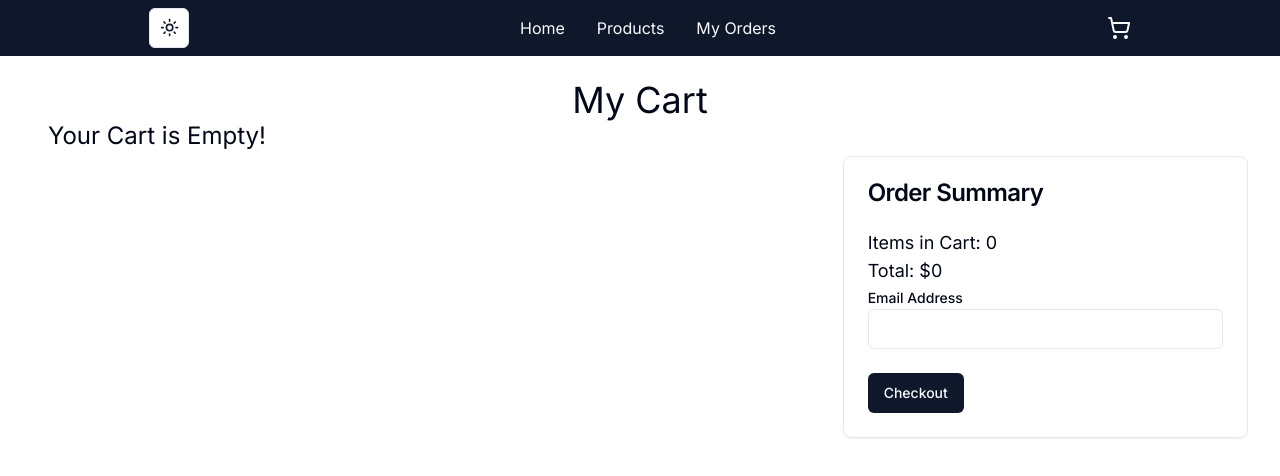
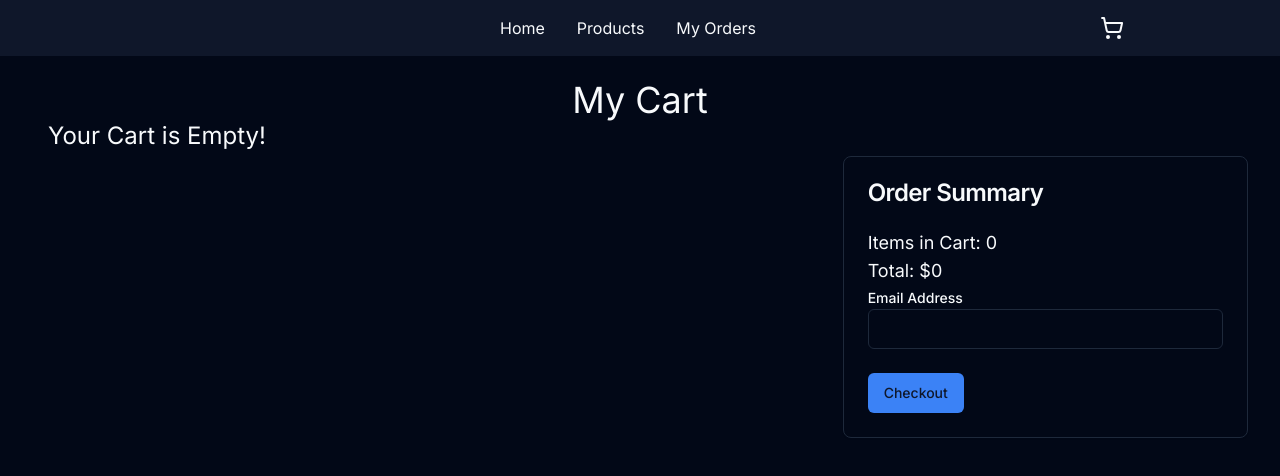
Before and after one commit to edtan094/ecommerce-store, a Next.js app: page /cart in a window 1280 px wide. Shown: the top 476 px of the page. Built offline with nearby package versions, Linux system fonts and the light colour scheme.

Commit message:
Adjusted back ground colors.

```diff
--- a/src/app/globals.css
+++ b/src/app/globals.css
@@ -3,6 +3,53 @@
 @tailwind utilities;
 
 @layer base {
+  :root {
+    --background: 0 0% 100%;
+    --foreground: 222.2 84% 4.9%;
+    --card: 0 0% 100%;
+    --card-foreground: 222.2 84% 4.9%;
+    --popover: 0 0% 100%;
+    --popover-foreground: 222.2 84% 4.9%;
+    --primary: 221.2 83.2% 53.3%;
+    --primary-foreground: 210 40% 98%;
+    --secondary: 210 40% 96.1%;
+    --secondary-foreground: 222.2 47.4% 11.2%;
+    --muted: 210 40% 96.1%;
+    --muted-foreground: 215.4 16.3% 46.9%;
+    --accent: 210 40% 96.1%;
+    --accent-foreground: 222.2 47.4% 11.2%;
+    --destructive: 0 84.2% 60.2%;
+    --destructive-foreground: 210 40% 98%;
+    --border: 214.3 31.8% 91.4%;
+    --input: 214.3 31.8% 91.4%;
+    --ring: 221.2 83.2% 53.3%;
+    --radius: 0.5rem;
+  }
+
+  .dark {
+    --background: 222.2 84% 4.9%;
+    --foreground: 210 40% 98%;
+    --card: 222.2 84% 4.9%;
+    --card-foreground: 210 40% 98%;
+    --popover: 222.2 84% 4.9%;
+    --popover-foreground: 210 40% 98%;
+    --primary: 217.2 91.2% 59.8%;
+    --primary-foreground: 222.2 47.4% 11.2%;
+    --secondary: 217.2 32.6% 17.5%;
+    --secondary-foreground: 210 40% 98%;
+    --muted: 217.2 32.6% 17.5%;
+    --muted-foreground: 215 20.2% 65.1%;
+    --accent: 217.2 32.6% 17.5%;
+    --accent-foreground: 210 40% 98%;
+    --destructive: 0 62.8% 30.6%;
+    --destructive-foreground: 210 40% 98%;
+    --border: 217.2 32.6% 17.5%;
+    --input: 217.2 32.6% 17.5%;
+    --ring: 224.3 76.3% 48%;
+  }
+}
+
+/* @layer base {
     :root {
       --background: 0 0% 100%;
       --foreground: 222.2 84% 4.9%;
@@ -64,7 +111,7 @@
       --input: 217.2 32.6% 17.5%;
       --ring: 212.7 26.8% 83.9%;
     }
-  }
+  } */
 
 @layer base {
   * {
--- a/src/app/layout.tsx
+++ b/src/app/layout.tsx
@@ -27,7 +27,7 @@
       >
         <ThemeProvider
           attribute="class"
-          defaultTheme="system"
+          defaultTheme="dark"
           enableSystem
           disableTransitionOnChange
         >
--- a/src/components/Nav.tsx
+++ b/src/components/Nav.tsx
@@ -11,8 +11,9 @@
   children,
 }: Readonly<{ children: React.ReactNode }>) {
   return (
-    <nav className="bg-primary text-primary-foreground flex justify-around">
-      <ThemeToggle />
+    <nav className=" bg-primary-foreground text-secondary-foreground flex justify-around">
+      {/* <ThemeToggle /> */}
+      <div></div>
       <div className="flex justify-center px-4">{children}</div>
       <div className=" flex items-center">
         <Link href="/cart">
```
Also changed, not shown: src/app/webhooks/stripe/route.tsx (+0 -34 lines). Lines whose indentation alone changed are shown as unchanged.
